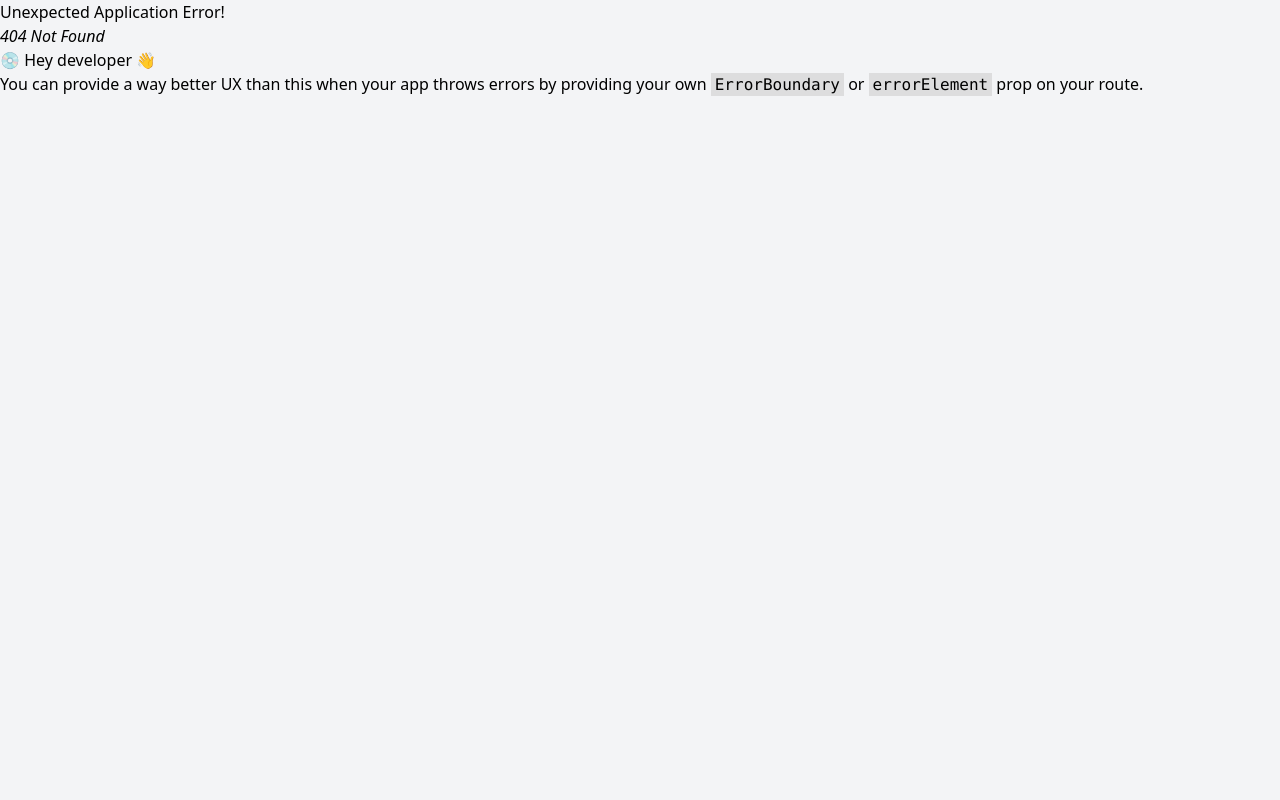
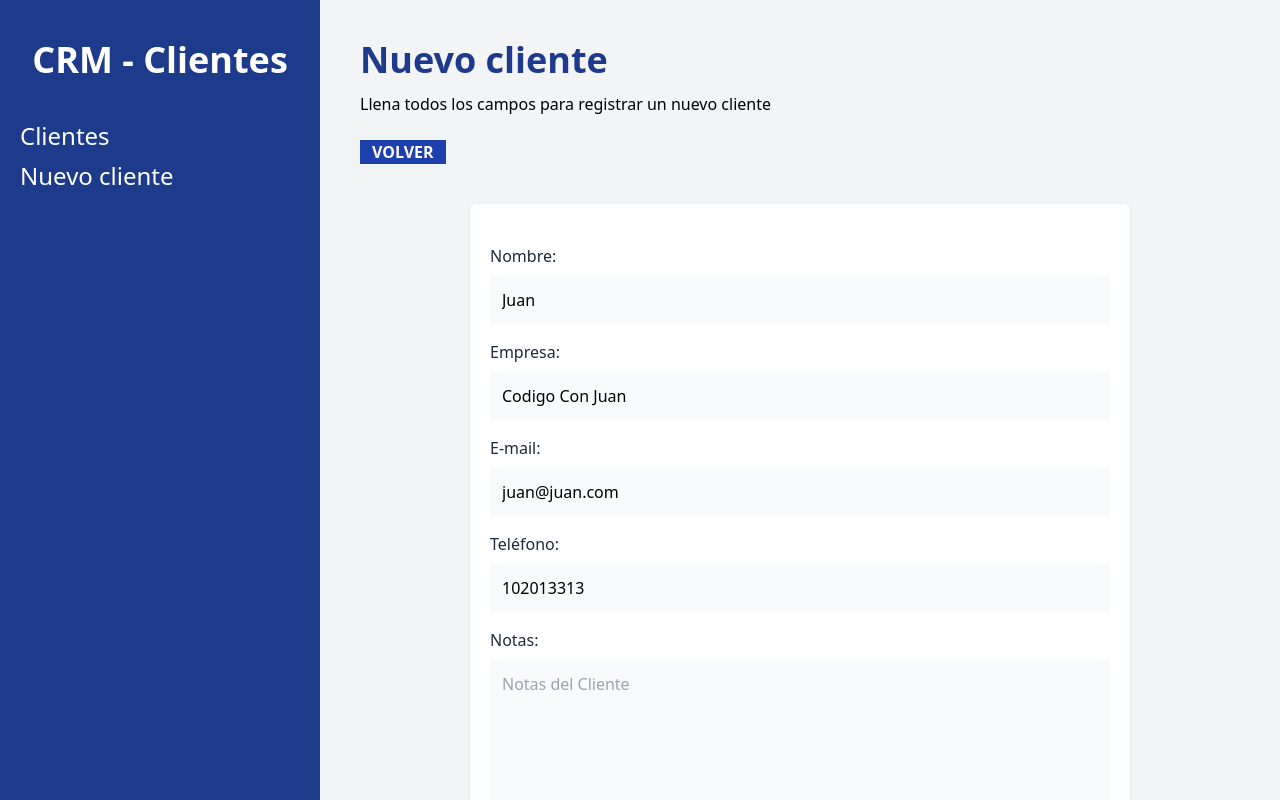
Before and after one commit to RavenAoiffe/admon-clientes, a React (Vite) app: page /clientes/1/editar in a window 1280 px wide. Before the commit this address had no page. Built offline with nearby package versions, Linux system fonts and the light colour scheme; data requests are answered from the project's data file.

Commit message:
Editar cliente CON PUT

```diff
--- a/db.json
+++ b/db.json
@@ -36,11 +36,11 @@
       "empresa": "Codigo Con Juan"
     },
     {
-      "nombre": "Ameyalli",
+      "nombre": "Ameyalli Yanez",
       "empresa": "asdads",
       "email": "ravename@hotmail.com",
       "telefono": "1234567890",
-      "notas": "El cliente desea un e-commerce",
+      "notas": "El cliente desea un e-commerce sap",
       "id": 6
     }
   ]
--- a/src/components/Cliente.jsx
+++ b/src/components/Cliente.jsx
@@ -1,6 +1,9 @@
+import { useNavigate } from "react-router-dom";
+
 const Cliente = ({cliente}) => {
     const {nombre,empresa,email,telefono,id} = cliente;
 
+    const navigate = useNavigate();
     return(
         <>
             <tr className="border-b">
@@ -19,7 +22,10 @@
                 <td className="p-6 flex gap-3">
                     <button
                     type="button"
-                    className="text-blue-600 hover:text-blue-700 font-bold uppercase text-xs">Editar</button>
+                    className="text-blue-600 hover:text-blue-700 font-bold uppercase text-xs"
+                    onClick={() =>navigate(`/clientes/${id}/editar`)}>
+                        Editar
+                    </button>
                     <button
                     type="button"
                     className="text-red-600 hover:text-red  -700 font-bold uppercase text-xs">Eliminar</button>
--- a/src/components/ErrorPage.jsx
+++ b/src/components/ErrorPage.jsx
@@ -12,7 +12,7 @@
                Hubo un error
             </p>
             <p className="text-center">
-                {error.message}
+                {error.statusText || error.message}
             </p>
         </div>
     )
--- a/src/components/Formulario.jsx
+++ b/src/components/Formulario.jsx
@@ -12,6 +12,7 @@
                     className="mt-2 block w-full p-3 bg-gray-50"
                     placeholder="Nombre del Cliente"
                     name="nombre"
+                    defaultValue={cliente?.nombre}
                 />
             </div>
             <div className="mb-4">
@@ -25,6 +26,7 @@
                     className="mt-2 block w-full p-3 bg-gray-50"
                     placeholder="Empresa del Cliente"
                     name="empresa"
+                    defaultValue={cliente?.empresa}
                 />
             </div>
 
@@ -39,6 +41,8 @@
                     className="mt-2 block w-full p-3 bg-gray-50"
                     placeholder="Email del Cliente"
                     name="email"
+                    defaultValue={cliente?.email}
+
                 />
             </div>
 
@@ -53,6 +57,8 @@
                     className="mt-2 block w-full p-3 bg-gray-50"
                     placeholder="Teléfono del Cliente"
                     name="telefono"
+                    defaultValue={cliente?.telefono}
+
                 />
             </div>
 
@@ -68,6 +74,7 @@
                     className="mt-2 block w-full p-3 bg-gray-50 h-40 align-self"
                     placeholder="Notas del Cliente"
                     name="notas"
+                    defaultValue={cliente?.notas}
                 />
             </div>
         </>
--- a/src/data/clientes.js
+++ b/src/data/clientes.js
@@ -1,5 +1,13 @@
 export async function obtenerClientes(){
     const respuesta = await fetch(import.meta.env.VITE_API_URL)
+    const result = await respuesta.json();
+
+    return result;
+}
+
+
+export async function obtenerCliente(id){
+    const respuesta = await fetch(`${import.meta.env.VITE_API_URL }/${id}`)
     const result = await respuesta.json();
 
     return result;
@@ -20,3 +28,20 @@
         console.log(error)
     }
 }
+
+
+
+export async function actualizarCliente(id, datos){
+    try {
+        const respuesta = await fetch(`${import.meta.env.VITE_API_URL}/${id}`,{
+            method: 'PUT',
+            body: JSON.stringify(datos),
+            headers: {
+                'Content-Type': 'application/json'
+            }
+        })
+        await respuesta.json()
+    } catch (error) {
+        console.log(error)
+    }
+}
--- a/src/main.jsx
+++ b/src/main.jsx
@@ -6,6 +6,7 @@
 import NuevoCliente, {action as nuevoClienteAction} from './pages/NuevoCliente'
 import Index, {loader as clientesLoader} from './pages/Index'
 import ErrorPage from './components/ErrorPage';
+import EditarCliente, {loader as editarClienteLoader, action as editarClienteAction} from './pages/EditarCliente';
 
 const router = createBrowserRouter([
   {
@@ -21,7 +22,15 @@
       {
         path: '/Nuevo',
         element: <NuevoCliente />,
-        action: nuevoClienteAction
+        action: nuevoClienteAction,
+        errorElement: <ErrorPage/>
+      },
+      {
+        path: '/clientes/:clienteid/editar',
+        loader: editarClienteLoader,
+        action: editarClienteAction,
+        element: <EditarCliente/>,
+        errorElement: <ErrorPage/>
       }
     ]
   },
--- /dev/null
+++ b/src/pages/EditarCliente.jsx
@@ -0,0 +1,80 @@
+import { Form, useNavigate, useLoaderData, useActionData, redirect } from 'react-router-dom';
+import {obtenerCliente, actualizarCliente} from '../data/clientes'
+import Formulario from '../components/Formulario';
+import Errores from '../components/Errores';
+
+export async function loader({params}){
+    const cliente = await obtenerCliente(params.clienteid);
+
+    if(Object.values(cliente).length === 0){
+        throw new Response('',{
+            status: 404,
+            statusText: "No hay resultados"
+        })
+    }
+    //console.log(cliente)
+    return cliente
+}
+
+export async function action({params, request}){
+    const formData = await request.formData();
+    const datos = Object.fromEntries(formData)
+
+    const email = formData.get('email');
+
+    const errores  = [];
+    if(Object.values(datos).includes('')){
+        errores.push('todos los campos son obligatorios')
+    }
+
+    let regex = new RegExp("([!#-'*+/-9=?A-Z^-~-]+(\.[!#-'*+/-9=?A-Z^-~-]+)*|\"\(\[\]!#-[^-~ \t]|(\\[\t -~]))+\")@([!#-'*+/-9=?A-Z^-~-]+(\.[!#-'*+/-9=?A-Z^-~-]+)*|\[[\t -Z^-~]*])");
+
+    if(!regex.test(email)){
+        errores.push('El email no es válido')
+    }
+
+    if(Object.keys(errores).length){
+       return errores;
+    }
+
+    //actualizar el cliente
+    await actualizarCliente(params.clienteid, datos)
+
+    return redirect('/');
+}
+
+
+const EditarCliente = () => {
+    const cliente = useLoaderData()
+    const navigate = useNavigate()
+    const errores = useActionData()
+    return (
+        <>
+            <h1 className="font-black text-4xl text-blue-900">Nuevo cliente</h1>
+            <p className="mt-3">Llena todos los campos para registrar un nuevo cliente</p>
+
+            <button className="bg-blue-800 text-white px-3 y-1 font-bold uppercase mt-6"
+            onClick={()=>navigate(-1)}>
+                Volver
+            </button>
+
+            <div className="bg-white shadow rounded-md  md:w-3/4 mx-auto px-5 py-10 mt-10">
+               {errores?.length && errores.map((error, i) => <Errores key={i}>{error}</Errores>)}
+
+                <Form
+                    noValidate
+                    method="POST"
+                >
+                    <Formulario
+                        cliente={cliente}
+                    />
+                    <input type="submit"
+                    className="mt-5 w-full bg-blue-800 p-3 uppercase font-bold text-lg text-white"
+                    value="Guardar cambios" />
+                </Form>
+            </div>
+        </>
+    );
+}
+
+export default EditarCliente;
```
